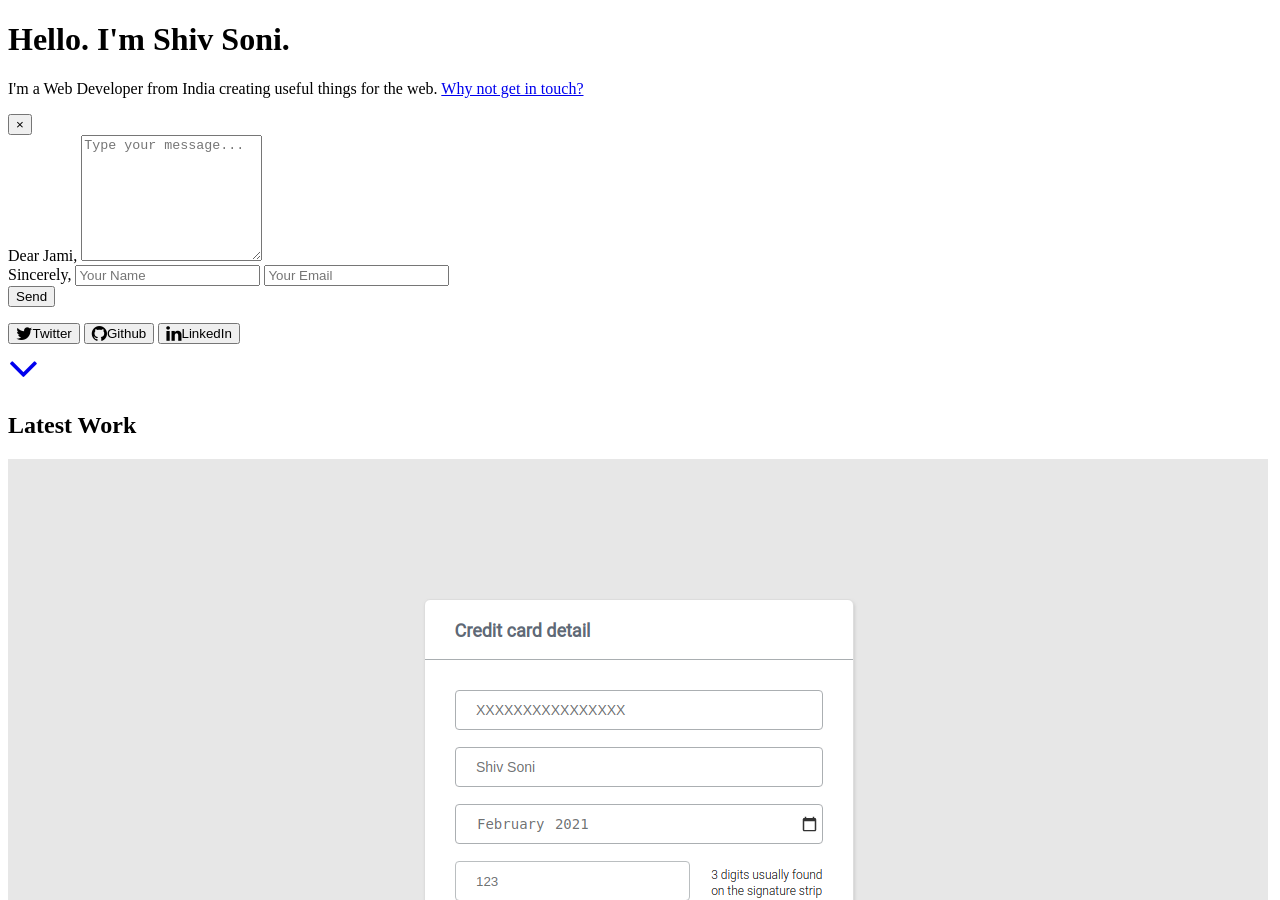
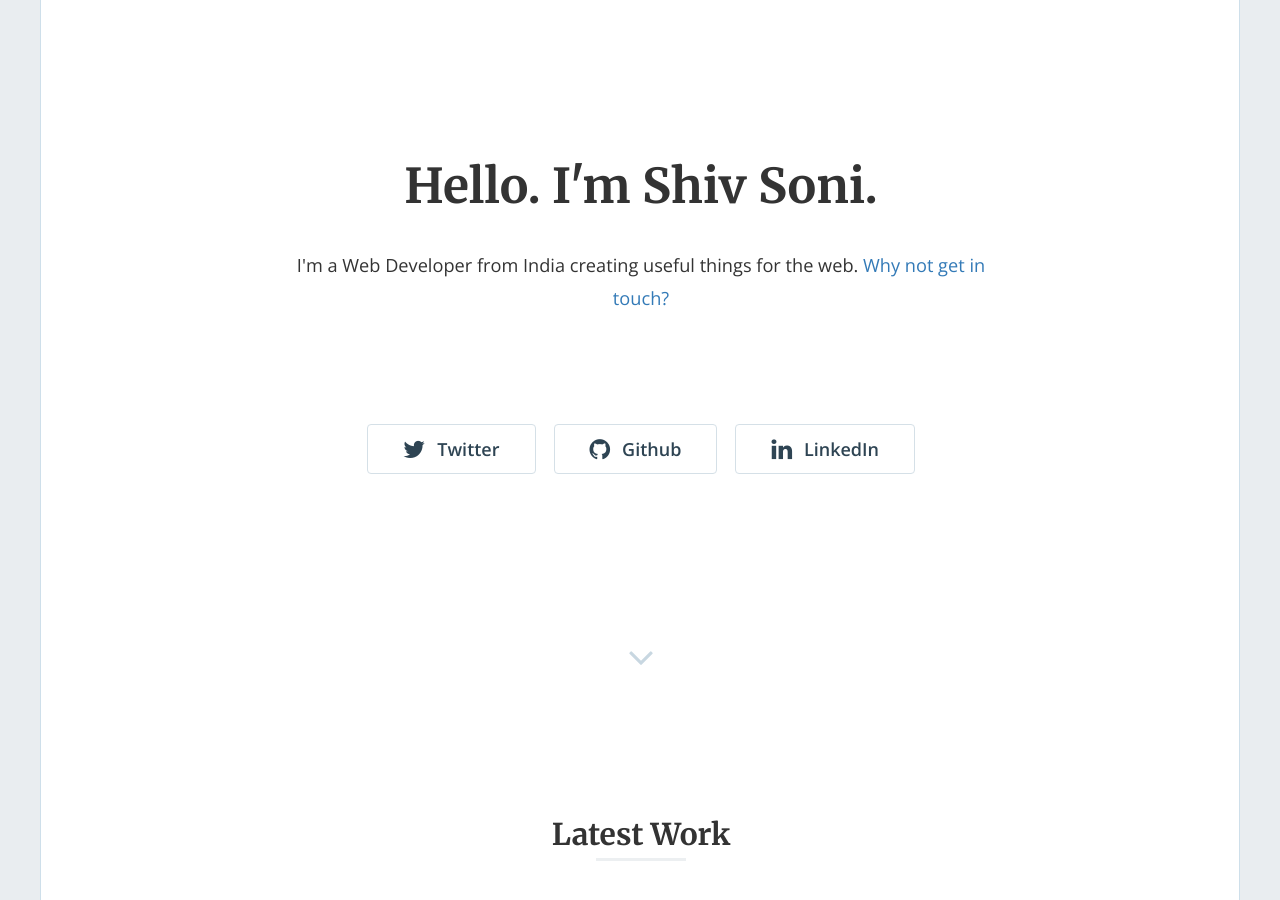
Before and after one commit to ShivSoni5/portfolio, a Jekyll site: the page built from index.html, in a window 1280 px wide and 900 px high. Built offline with Jekyll 4.4.1, drawn with Linux system fonts in a browser that asks for light colours; nearby versions of some CDN libraries; library files that are not in the unit come from our copies; the list of posts is cut into pages by our own code.

Commit message:
loading css for gh pages

```diff
--- a/_config.yml
+++ b/_config.yml
@@ -16,7 +16,7 @@
 title: "Hello. I'm Shiv Soni."
 email: 'shivsoni.dev@gmail.com'
 description: "I'm a Web Developer from India creating useful things for the web."
-baseurl: "/portfolio" # the subpath of your site, e.g. /blog
+baseurl: "" # the subpath of your site, e.g. /blog
 url: "https://shivsoni5.github.io/" # the base hostname & protocol for your site, e.g. https://example.com
 twitter_username: 'ShivSoni05'
 github_username: 'shivsoni5'
--- a/_includes/header.html
+++ b/_includes/header.html
@@ -29,8 +29,8 @@
   <link rel="stylesheet" href="//maxcdn.bootstrapcdn.com/font-awesome/4.5.0/css/font-awesome.min.css">
 
   <!-- Styles -->
-  <link rel="stylesheet" href="{{ " /css/animate.min.css" | prepend: site.baseurl }}">
-  <link rel="stylesheet" href="{{ " /css/style.css" | prepend: site.baseurl }}">
+  <link rel="stylesheet" href="{{ '/css/animate.min.css' | prepend: site.url }}">
+  <link rel="stylesheet" href="{{ '/css/style.css' | prepend: site.url }}">
 
 </head>
 
```
